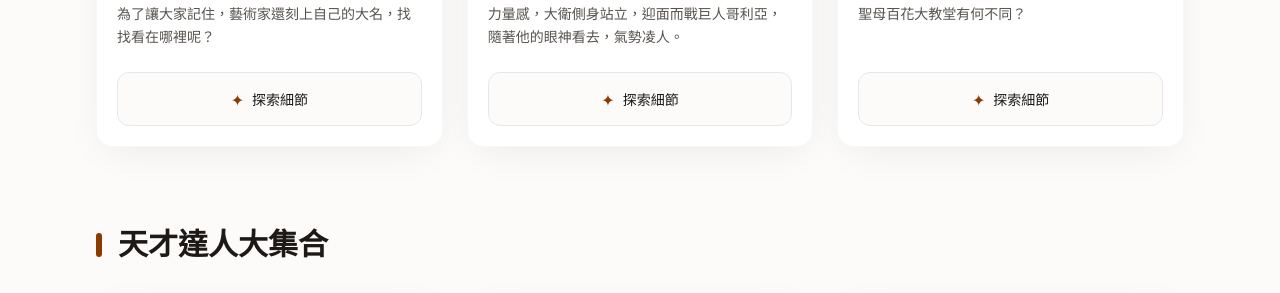
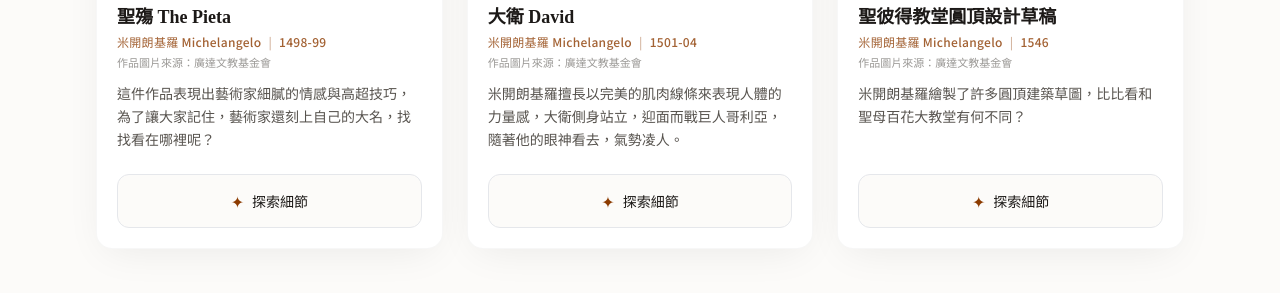
Before and after one commit to huntertoby/art_web_DanFeng, a Flask app: page /artworks.html in a window 1280 px wide. Shown: the part 3016-3309 px from the top of the page. Run offline with Flask 3, Linux system fonts and the light colour scheme; some libraries are stand-ins or nearby versions.

Commit message:
Update artworks.html

```diff
--- a/templates/artworks.html
+++ b/templates/artworks.html
@@ -89,6 +89,7 @@
                         <div class="mb-3">
                             <h4 class="font-serif text-lg font-bold mb-1 text-textdark leading-snug">{{ item.title }}</h4>
                             <p class="text-xs text-primary/80 font-medium tracking-wide">{{ item.artist }} <span class="mx-1 opacity-50">|</span> {{ item.year }}</p>
+                            <p class="text-[11px] text-textmuted/60 mt-1">作品圖片來源：廣達文教基金會</p>
                         </div>
                         <p class="text-textmuted text-sm leading-relaxed mb-6 line-clamp-3 flex-grow">
                             {{ item.desc }}
@@ -136,6 +137,7 @@
                         <span id="modalArtistYear" class="bg-black/30 backdrop-blur-sm px-2 py-1 rounded"></span>
                         <span id="modalLocation" class="bg-black/30 backdrop-blur-sm px-2 py-1 rounded line-clamp-1"></span>
                     </div>
+                    <p class="text-xs text-white/70 mt-2 drop-shadow">作品圖片來源：廣達文教基金會</p>
                 </div>
             </div>
 
```
